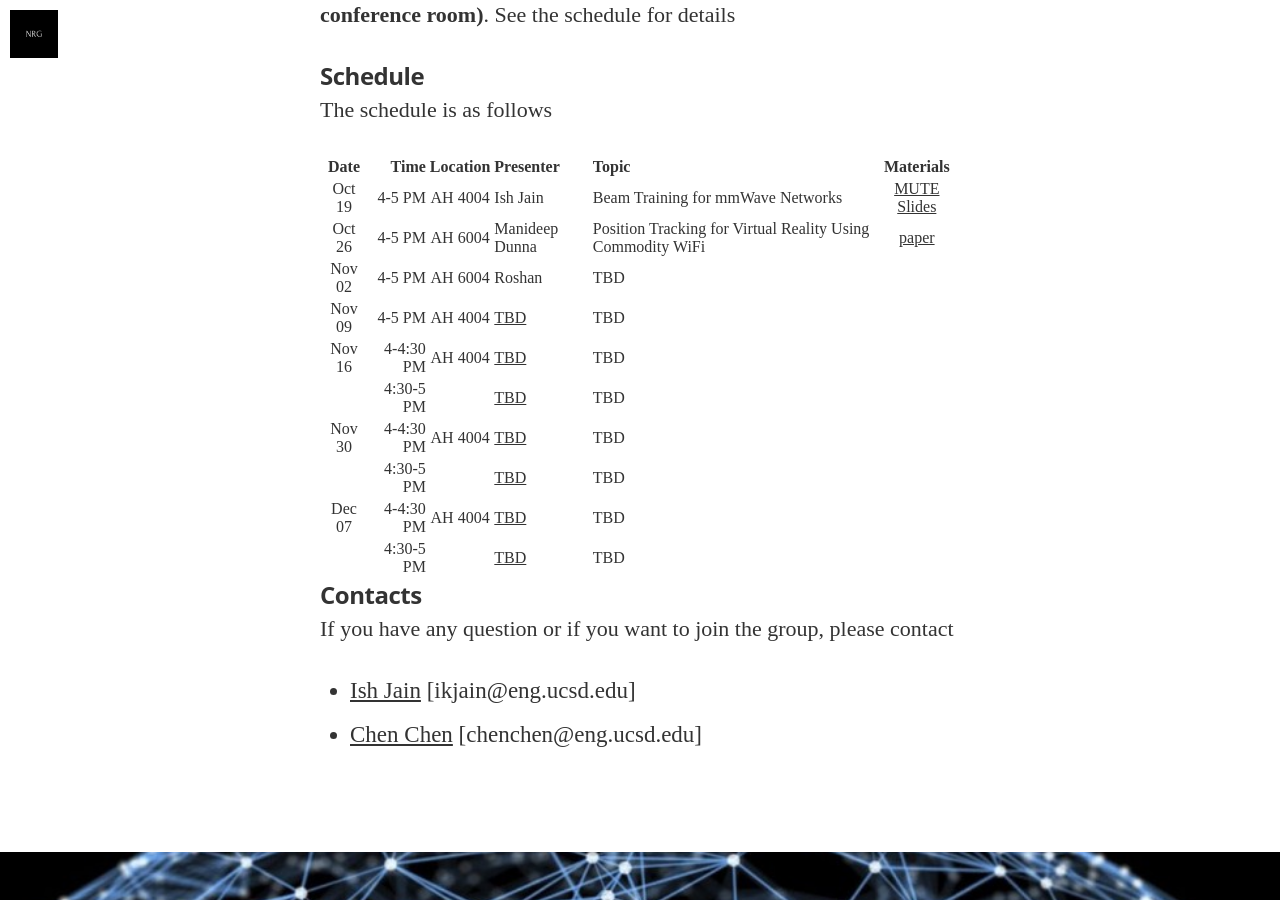
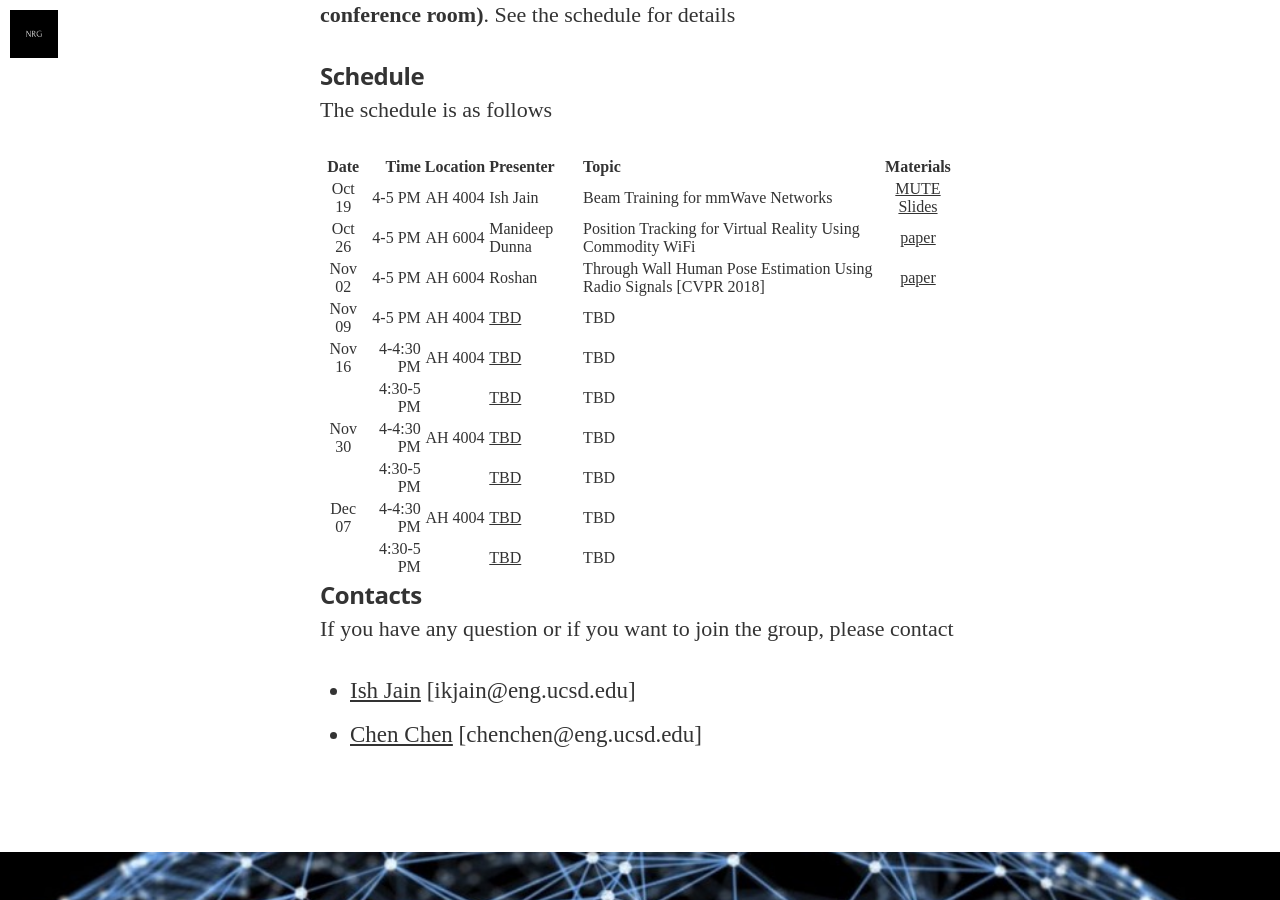
Before and after one commit to nrgucsd/nrgucsd.github.io, a Jekyll site: the page built from _posts/2018-09-01-Reading-Fall2018.markdown, in a window 1280 px wide and 900 px high, scrolled down 1901 px. Built offline with Jekyll 4.4.1, drawn with Linux system fonts in a browser that asks for light colours; nearby versions of some CDN libraries; some web fonts are replaced.

Commit message:
Update 2018-09-01-Reading-Fall2018.markdown

```diff
--- a/_posts/2018-09-01-Reading-Fall2018.markdown
+++ b/_posts/2018-09-01-Reading-Fall2018.markdown
@@ -37,7 +37,7 @@ The schedule is as follows
 |:---------:|-----------:|:--------:|:------------------|:------|:------:|
 | Oct 19    | 4-5   PM   | AH 4004  | Ish Jain           | Beam Training for mmWave Networks    |  [MUTE][MUTE] [Slides][Ish]     |
 | Oct 26    | 4-5 PM     | AH 6004  | Manideep Dunna    | Position Tracking for Virtual Reality Using Commodity WiFi   |  [paper][paperMani]      |
-| Nov 02    | 4-5 PM     | AH 6004  | Roshan            | TBD    |        |
+| Nov 02    | 4-5 PM     | AH 6004  | Roshan            | Through Wall Human Pose Estimation Using Radio Signals [CVPR 2018]   |  [paper][PoseEst]      |
 | Nov 09    | 4-5 PM     | AH 4004  | [TBD][GDrive]      | TBD    |        |
 | Nov 16    | 4-4:30 PM  | AH 4004  | [TBD][GDrive]      | TBD    |        |
 |           | 4:30-5 PM  |          | [TBD][GDrive]      | TBD    |        |
```
Also changed, not shown: other parts of _posts/2018-09-01-Reading-Fall2018.markdown (+1 -0 lines).
